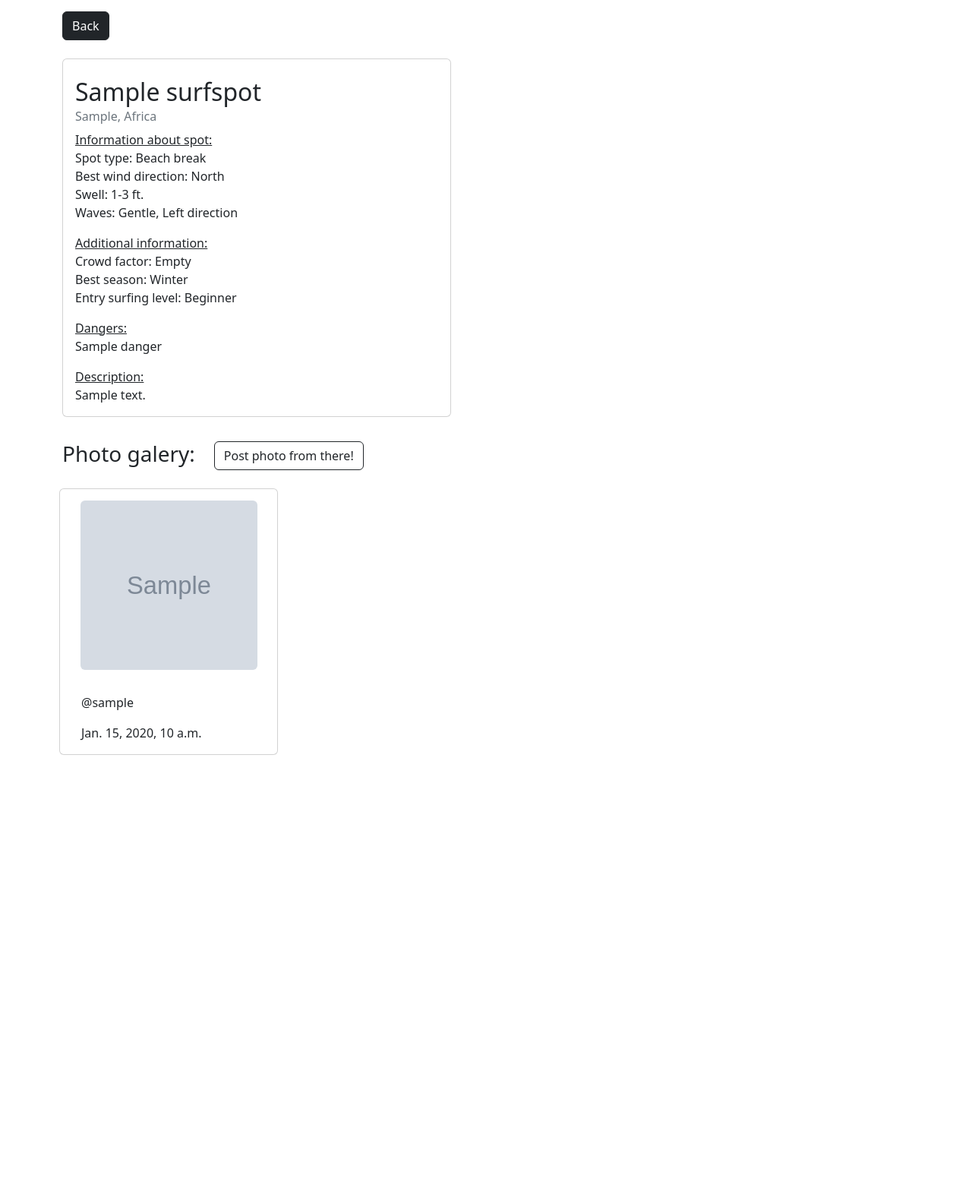
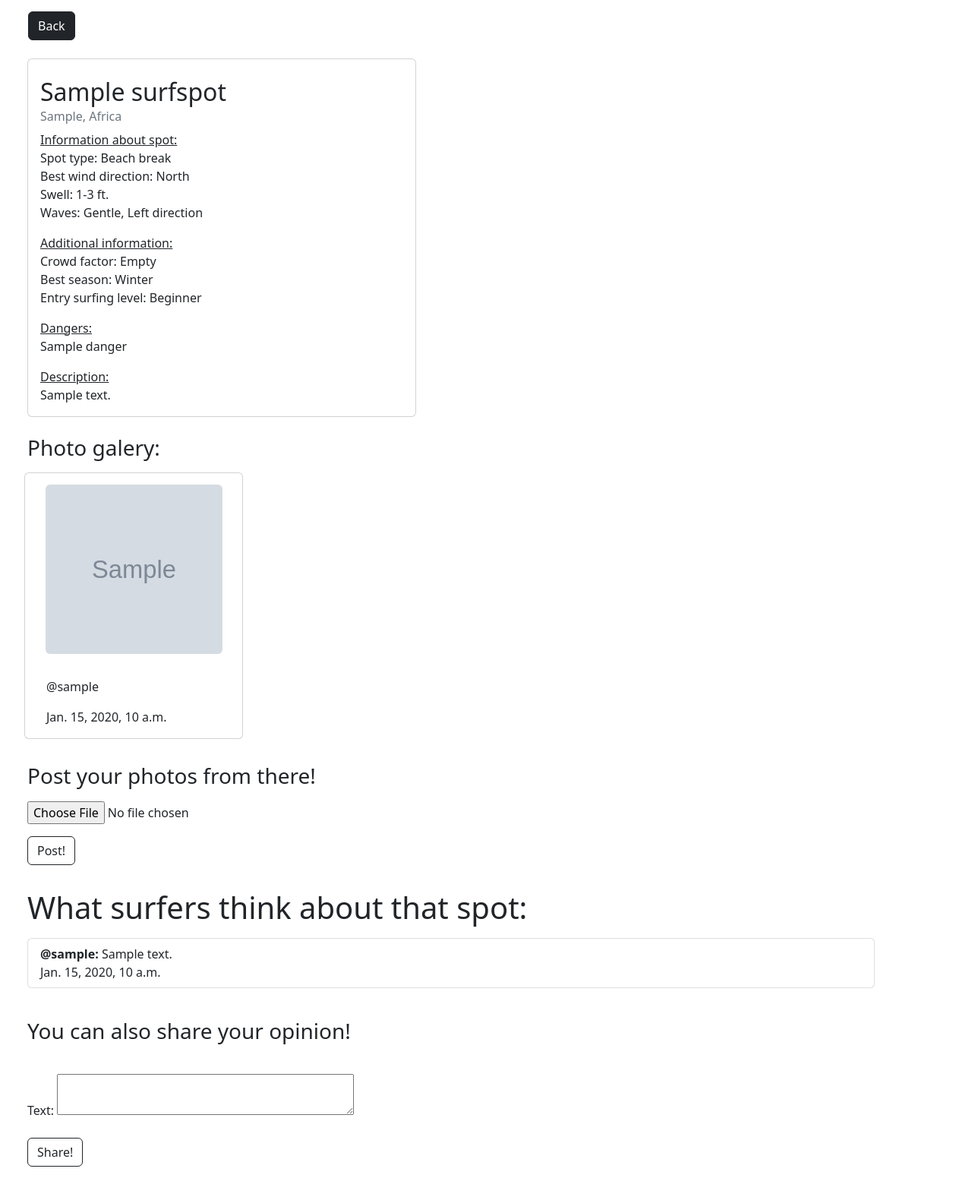
Before and after one commit to eliaszpiotr/SurferGuide, a Django app: page /spot/1/ in a window 1280 px wide; the page is wider, and only the part inside the window is pictured. Shown: the part 80-1656 px from the top of that part at 76% size. Before the commit the page ends 1074 px from the top of that part, so only its background shows below. Run offline with Django 4.2, Linux system fonts and the light colour scheme; tables that the repository leaves empty hold one stand-in row (values such as "Sample post"); grey boxes marked "Sample" are stand-in pictures; some libraries are stand-ins or nearby versions.

Commit message:
photo upload fix and comments

```diff
--- a/guide/admin.py
+++ b/guide/admin.py
@@ -1,8 +1,9 @@
 from django.contrib import admin
-from .models import SurfSpot, Danger, Photo, UserInformation
+from .models import SurfSpot, Danger, Photo, UserInformation, Comment
 
 # Register your models here.
 admin.site.register(SurfSpot)
 admin.site.register(Danger)
 admin.site.register(Photo)
 admin.site.register(UserInformation)
+admin.site.register(Comment)
--- a/guide/forms.py
+++ b/guide/forms.py
@@ -1,16 +1,13 @@
 from django import forms
 from django.core.exceptions import ValidationError
 
-from .models import SurfSpot, Photo, UserInformation
+from .models import SurfSpot, Photo, Comment
 
 
 class SurfSpotForm(forms.ModelForm):
     class Meta:
         model = SurfSpot
         fields = "__all__"
-
-
-
 
 
 class LoginForm(forms.Form):
@@ -36,3 +33,17 @@ class AddPhotoForm(forms.Form):
     class Meta:
         model = Photo
         fields = ['image']
+
+        widgets = {
+            'image': forms.FileInput(attrs={'multiple': False}),
+        }
+
+
+class CommentAddForm(forms.ModelForm):
+    class Meta:
+        model = Comment
+        fields = ['text']
+
+        widgets = {
+            'text': forms.Textarea(attrs={'rows': 2, 'cols': 40}),
+        }
--- a/guide/models.py
+++ b/guide/models.py
@@ -120,13 +120,13 @@ class Photo(models.Model):
     date = models.DateTimeField(auto_now_add=True)
 
     def __str__(self):
-        return f'{self.surfspot.name} image{{self.id}}'
+        return f'{self.surfspot.name} image{self.id}'
 
 
 class Comment(models.Model):
     surfspot = models.ForeignKey(SurfSpot, on_delete=models.CASCADE)
     user = models.ForeignKey('auth.User', on_delete=models.CASCADE)
-    text = models.TextField()
+    text = models.CharField(max_length=128)
     date = models.DateTimeField(auto_now_add=True)
 
     def __str__(self):
--- a/guide/urls.py
+++ b/guide/urls.py
@@ -14,5 +14,6 @@ urlpatterns = [
     path('add_photo/<int:pk>/', views.AddPhotoView.as_view(), name='add-photo'),
     path('profile/<int:pk>/', views.ProfileView.as_view(), name='profile'),
     path('profile_settings/<int:pk>/', views.ProfileSettingsView.as_view(), name='profile-settings'),
+    path('add_comment/<int:pk>/', views.AddCommentView.as_view(), name='add-comment'),
 
 ]+ static(settings.MEDIA_URL, document_root=settings.MEDIA_ROOT)
--- a/guide/views.py
+++ b/guide/views.py
@@ -4,8 +4,8 @@ from django.views.generic.edit import CreateView, UpdateView, DeleteView, FormVi
 from django.contrib.auth.models import User
 from django.shortcuts import render, redirect
 from django.views import View
-from guide.forms import SurfSpotForm, RegisterForm, LoginForm, AddPhotoForm
-from guide.models import SurfSpot, Photo, UserInformation
+from guide.forms import SurfSpotForm, RegisterForm, LoginForm, AddPhotoForm, CommentAddForm
+from guide.models import SurfSpot, Photo, UserInformation, Comment
 
 
 # Create your views here.
@@ -16,7 +16,8 @@ class HomeView(View):
     def get(self, request):
         last_added_spots = SurfSpot.objects.all().order_by('-id')[:3]
         last_added_photos = Photo.objects.all().order_by('-id')[:4]
-        return render(request, 'home.html', {'last_added_spots': last_added_spots, 'last_added_photos': last_added_photos})
+        return render(request, 'home.html',
+                      {'last_added_spots': last_added_spots, 'last_added_photos': last_added_photos})
 
 
 class SpotListView(View):
@@ -46,8 +47,18 @@ class SpotView(View):
         spot = SurfSpot.objects.get(id=pk)
         photos = Photo.objects.filter(surfspot=spot)
         users = User.objects.all()
-
-        return render(request, 'spot.html', {'spot': spot, 'photos': photos, 'users': users})
+        comments = Comment.objects.filter(surfspot=spot)
+        form = CommentAddForm()
+        photo_form = AddPhotoForm()
+        context = {
+            'spot': spot,
+            'photos': photos,
+            'users': users,
+            'comments': comments,
+            'form': form,
+            'photo_form': photo_form,
+        }
+        return render(request, 'spot.html', context)
 
 
 class AddSpotView(LoginRequiredMixin, View):
@@ -115,7 +126,6 @@ class RegisterView(View):
 class AddPhotoView(LoginRequiredMixin, CreateView):
     model = Photo
     fields = ['image']
-    template_name = 'add_photo.html'
 
     def form_valid(self, form):
         form.instance.user = self.request.user
@@ -123,6 +133,9 @@ class AddPhotoView(LoginRequiredMixin, CreateView):
         return super().form_valid(form)
 
     def get_success_url(self):
+        return f'/spot/{self.kwargs["pk"]}/'
+
+    def get_template_names(self):
         return f'/spot/{self.kwargs["pk"]}/'
 
 
@@ -134,11 +147,11 @@ class ProfileView(LoginRequiredMixin, View):
         photos = Photo.objects.filter(user=user).order_by('-id')[:4]
         visited_spots = UserInformation.objects.get(user=user).visited_spots.all()
 
-        return render(request, f'profile.html', {'photos': photos, 'info': info, 'visited_spots': visited_spots, 'user': user})
+        return render(request, f'profile.html',
+                      {'photos': photos, 'info': info, 'visited_spots': visited_spots, 'user': user})
 
 
 class ProfileSettingsView(LoginRequiredMixin, UpdateView):
-    pass
     model = UserInformation
     fields = ['country', 'continent', 'bio', 'home_spot', 'skill_level', 'board', 'achievements', 'visited_spots']
     template_name = 'profile_settings.html'
@@ -147,3 +160,19 @@ class ProfileSettingsView(LoginRequiredMixin, UpdateView):
     def get_object(self, queryset=None):
         user_id = self.request.user.id
         return UserInformation.objects.get(user_id=user_id)
+
+
+class AddCommentView(LoginRequiredMixin, CreateView):
+    model = Comment
+    fields = ['text']
+
+    def form_valid(self, form):
+        form.instance.user = self.request.user
+        form.instance.surfspot = SurfSpot.objects.get(id=self.kwargs['pk'])
+        return super().form_valid(form)
+
+    def get_success_url(self):
+        return f'/spot/{self.kwargs["pk"]}/'
+
+    def get_template_names(self):
+        return f'/spot/{self.kwargs["pk"]}/'
--- a/templates/add_spot.html
+++ b/templates/add_spot.html
@@ -10,7 +10,6 @@
         <div class="row">
             <div class="col-md-12" style="margin-top: 15px;">
                 <h1>Add a new surfing spot:</h1>
-
             </div>
         </div>
         <div class="container form-control m-5">
--- a/templates/home.html
+++ b/templates/home.html
@@ -90,6 +90,7 @@
         </div>
     </div>
 
+
 {% endblock %}
 </body>
 </html>
--- a/templates/spot.html
+++ b/templates/spot.html
@@ -1,10 +1,10 @@
 {% extends 'home.html' %}
 {% block content %}
-    <div class="container">
+    <div class="container" style="margin-left: 25px">
         <a onClick="javascript:history.go(-1);" class="btn btn-dark" style="margin-top: 15px;">Back</a>
     </div>
 
-    <div class="container">
+    <div class="container m-4">
         <div class="card my-4" style="width: 32rem;">
             <div class="card-body">
                 <h2 class="card-title my-2">{{ spot.name }} </h2>
@@ -38,17 +38,18 @@
         </div>
     </div>
 
-    <div class="container">
+    <div class="container m-4">
         <div class="col-m-9">
             <div class="row my-2">
-                <h3>Photo galery:<span style="margin-left: 25px;"><a class="btn btn-outline-dark my-2" href="{% url 'add-photo' spot.id %}">Post photo from there!</a></span>
-                </h3>
+                <h3>Photo galery:</h3>
                 {% for photo in photos %}
                     <div class="card m-2" style="width: 18rem;">
                         <img class="rounded" style="margin: 15px; height: 223px; width: 233px; object-fit: cover;"
                              src="{{ photo.image.url }}" alt="{{ photo }}">
                         <div class="card-body">
-                            <p class="card-text"><a href="{% url 'profile' photo.user_id %}" class="text-dark text-decoration-none">@{{ photo.user.username }}</a></p>
+                            <p class="card-text"><a href="{% url 'profile' photo.user_id %}"
+                                                    class="text-dark text-decoration-none">@{{ photo.user.username }}</a>
+                            </p>
                             <p class="card-text">{{ photo.date }}</p>
                         </div>
                     </div>
@@ -58,5 +59,44 @@
             </div>
         </div>
     </div>
+    <div class="container m-4">
+        <div class="row my-2">
+            <div class="col-m-9">
+                <h3>Post your photos from there!</h3>
+                <form method="post" action="{% url 'add-photo' spot.id %}" enctype="multipart/form-data">
+                    {% csrf_token %}
+                    <input class="my-2" type="file" name="image" id="image"><br>
+                    {{ photo_form.as_p }}
+                    <input class="btn btn-outline-dark my-2" type="submit" value="Post!">
+                </form>
+            </div>
+        </div>
+    </div>
+
+    <div class="container m-4">
+        <div class="row my-2">
+            <div class="col-m-9">
+                <h1>What surfers think about that spot:</h1>
+                <ul class="list-group">
+                    {% for comment in comments %}
+                        <li class="list-group-item my-2">
+                            <b>@{{ comment.user }}:</b> {{ comment.text }}<br>{{ comment.date }}</li>
+                    {% endfor %}
+                </ul>
+            </div>
+        </div>
+        <div class="row">
+            <div class="col-md-12">
+                <br>
+                <h3>You can also share your opinion!</h3><br>
+                <form class="my-2" method="post" action="{% url 'add-comment' spot.id %}">
+                    {% csrf_token %}
+                    {{ form.as_p }}
+                    <input class="btn btn-outline-dark my-2" type="submit" value="Share!">
+                </form>
+            </div>
+        </div>
+    </div>
+
 
 {% endblock %}
```
Also changed, not shown: guide/migrations/0012_alter_comment_text.py (added), guide/static/images/images/bali-surf-2.jpg (added).
